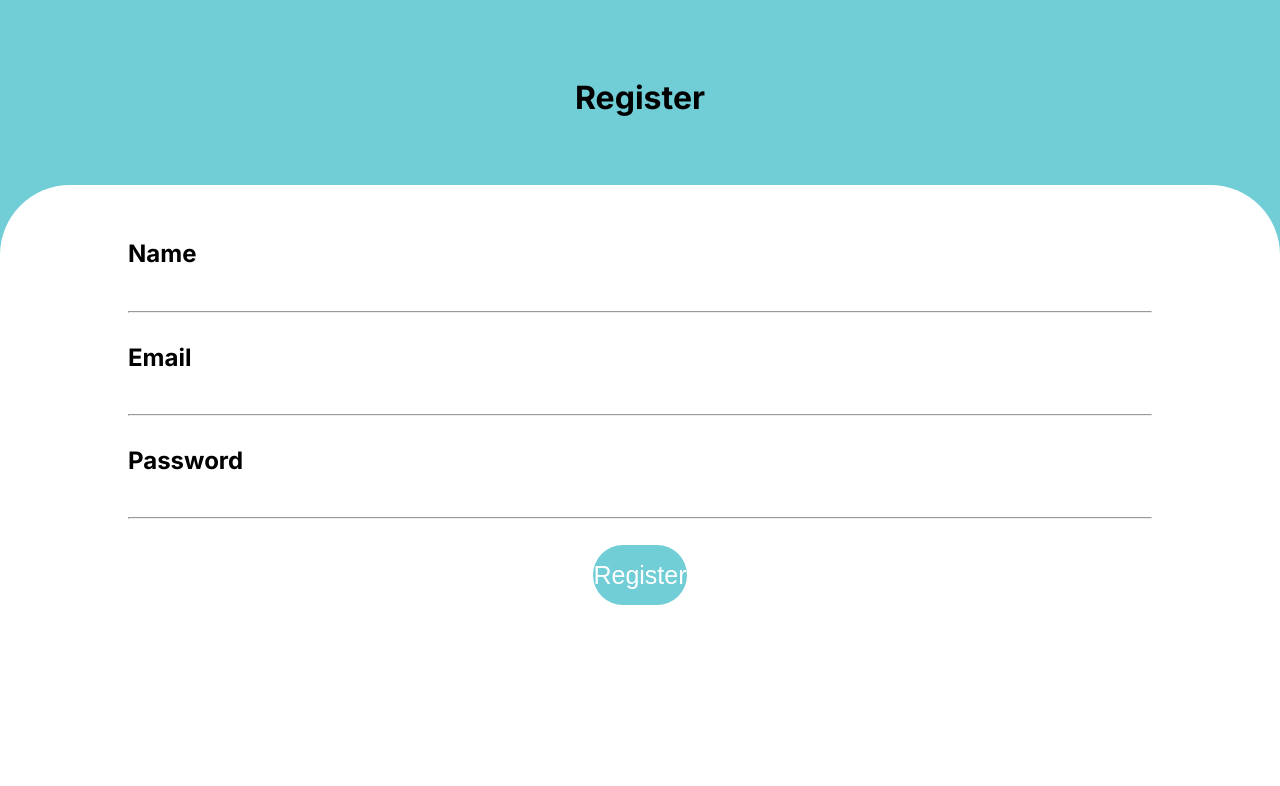
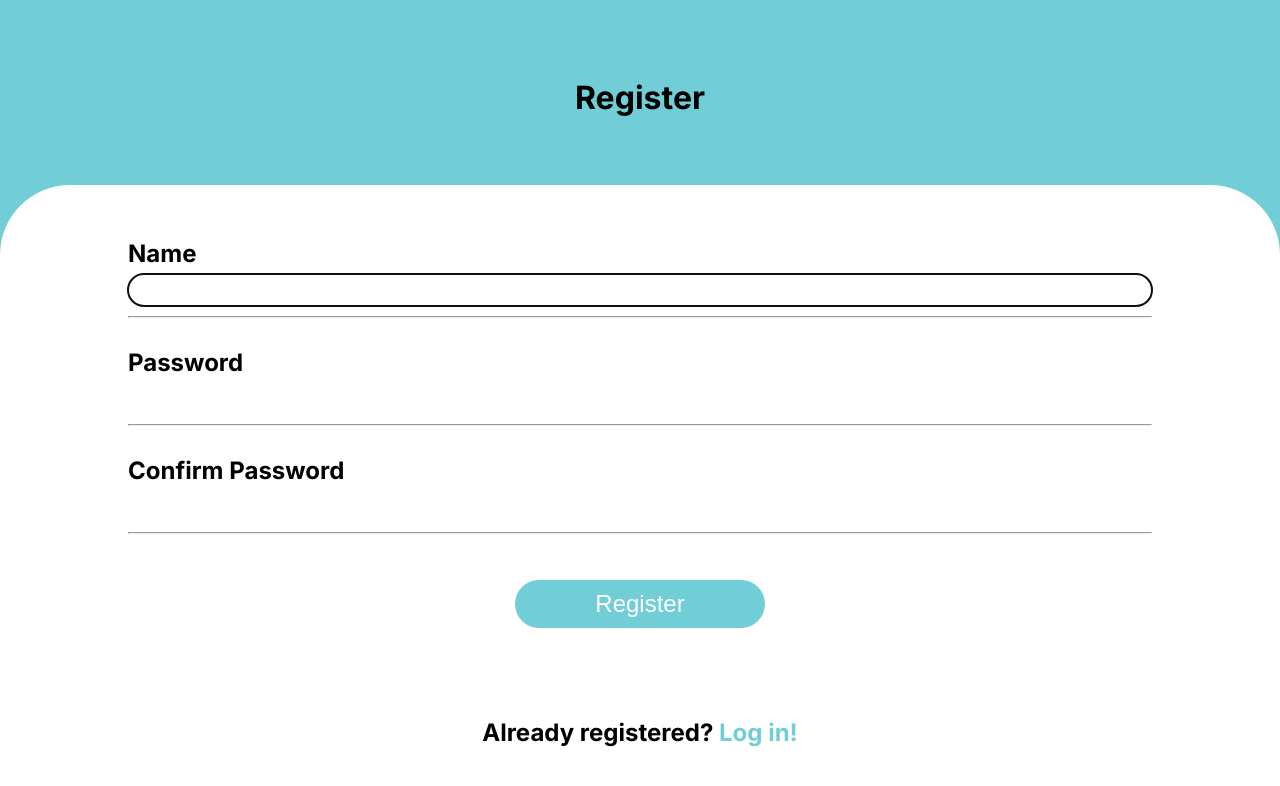
Before and after one commit to KaatWillems/bevisible, a React (Create React App) app: page /register in a window 1280 px wide. Shown: the top 786 px of the page. Built offline with nearby package versions, Linux system fonts and the light colour scheme.

Commit message:
register and login

```diff
--- a/src/components/Login.js
+++ b/src/components/Login.js
@@ -1,78 +1,111 @@
 import React from 'react';
 import Loginform from './features/Loginform'
-import { useState } from 'react';
+import { Link } from "react-router-dom";
+import { useRef, useState, useEffect } from 'react';
+
+
 
 
 
 const Login = () => {
 
-  const [loginform, setLoginform] = useState({
-    email:"",
-    password:""
-  })
+  const userRef = useRef();
+  const errRef = useRef();
+
+  const [user, setUser] = useState('');
+  const [pwd, setPwd] = useState('');
+  const [errMsg, setErrMsg] = useState('');
+  const [success, setSuccess] = useState(false);
 
 
-  const handleChange= event => {
-    event.preventDefault()
-    const target = event.target;
-    setLoginform({...loginform, [target.name]: target.value})
+  //set focus on this when component loads
+//   useEffect(() => {
+//     userRef.current.focus();
+// }, [])
 
-    console.log(target)
+  // empty out error messages if user or pw state is changed
+useEffect(() => {
+    setErrMsg('');
+}, [user, pwd])
 
-  }
+const handleSubmit = async (e) => {
+  e.preventDefault();
 
-  const handleSubmit = event => {
-    event.preventDefault();
-    console.log(loginform)
-  }
 
+  // BACKEND SHOULD BE LINKED HERE. with AXIOS? and then you can delete the below:
+  console.log(user, pwd);
+  setUser('');
+  setPwd('');
+  setSuccess(true);
+
+}
 
   return (
   	<>
+    {success ? (
+    <section className='success-login-page'>
+    <h1>You are logged in!</h1>
+    <br />
+    <p className='p-success'>
+      Your next step is to create a profile.
+      </p>
+      <br />
+      <button> <Link to="/newprofile" className='succes-create-profile-btn'>Create profile</Link> </button>
+      <p className='p-home'> <Link to="/">Already have a profile? Go explore the home page</Link> </p>
+
+    </section>
+
+    ) : (
 
     <div className='login-page'>
+
+    <p ref={errRef} className={errMsg ? "errmsg" : "offscreen"} >{errMsg}</p>
+
     <h1 className='login-text'> Login </h1>
 
     <div>
 
-    <form className="login-form flex flex-col">
+    <form onSubmit={handleSubmit} className="login-form flex flex-col">
 
 <div className="inner-label-wrap">
-      <label className="inner-label" for="email"></label>
+      <label className="inner-label" htmlFor="username"></label>
       <Loginform
       className="full-width"
-      type="email"
-      id="email"
-      placeholder="Email"
-      name="email"
-      value={loginform.email}
-      onChange={handleChange}
+      type="text"
+      id="username"
+      placeholder="Username"
+      name="username"
+      value={user}
+      onChange={(e) => setUser(e.target.value)}
       />
 
             <hr/>
 
     </div>
     <div className='inner-label-wrap'>
-      <label className="inner-label" for="password"></label>
+      <label className="inner-label" htmlFor="password"></label>
       <Loginform
       className="full-width"
       type="password"
       id="password"
       placeholder="Password"
       name="password"
-      value={loginform.password}
-      onChange={handleChange}  />
+      value={pwd}
+      onChange={(e) => setPwd(e.target.value)}
+      />
       <hr/>
 
     </div>
-    <button onClick={handleSubmit} className="password" type="submit" value="LOG IN"> Login </button>
-    <p className="inner-label user">New User? <a> Join us! </a> </p>
+    <button className="password" type="submit" value="LOG IN"> Login </button>
+
+    <p className="inner-label user">New user? <Link to="/register">Join us!</Link> </p>
+
      </form>
 
   </div>
 
     </div>
-
+    )}
     </>
   )
 }
--- a/src/components/Register.js
+++ b/src/components/Register.js
@@ -1,121 +1,174 @@
 import React from 'react';
 import Registerform from './features/Registerform'
-import { useState } from 'react';
+import { useState, useRef, useEffect } from 'react';
+import { Link } from 'react-router-dom'
+
+// to make difficult PW and usernames:
+const USER_REGEX = /^[A-z][A-z0-9-_]{3,23}$/;
+const PWD_REGEX = /^(?=.*[a-z])(?=.*[A-Z])(?=.*[0-9])(?=.*[!@#$%]).{8,24}$/;
+
 
 
 const Register = (props) => {
 
-   const [name, setName] = useState('');
-   const [email, setEmail] = useState('');
-   const [password, setPassword] = useState('');
+  const userRef =useRef();
+  const errRef = useRef();
 
-  // States for checking the errors
-  const [submitted, setSubmitted] = useState(false);
-  const [error, setError] = useState(false);
+  const [user, setUser] = useState('');
+  // to check the validation
+    const [validName, setValidName] = useState(false);
+    // for focus on input field:
+    const [userFocus, setUserFocus] = useState(false);
 
-  // Handling the name change
-  const handleName = (e) => {
-    setName(e.target.value);
-       setSubmitted(false);
-  };
+    const [pwd, setPwd] = useState('');
+    const [validPwd, setValidPwd] = useState(false);
+    const [pwdFocus, setPwdFocus] = useState(false);
 
-  // Handling the email change
-  const handleEmail = (e) => {
-    setEmail(e.target.value);
-    setSubmitted(false);
-  };
+    const [matchPwd, setMatchPwd] = useState('');
+    const [validMatch, setValidMatch] = useState(false);
+    const [matchFocus, setMatchFocus] = useState(false);
 
-  // Handling the password change
-  const handlePassword = (e) => {
-    setPassword(e.target.value);
-    setSubmitted(false);
-  };
+    const [errMsg, setErrMsg] = useState('');
+    const [success, setSuccess] = useState(false);
 
-  // Handling the form submission
-  const handleSubmit = (e) => {
+// set the focus on input when page loads:
+    useEffect(() => {
+      userRef.current.focus();
+  }, [])
+
+
+//applied to username, when we validate useraname. anytime it changes it will check the validation of the username:
+    useEffect(() => {
+      const result = USER_REGEX.test(user);
+      console.log(result);
+      console.log(user);
+      setValidName(result)
+    }, [user])
+
+    //useeffect for the password validation
+// with match will say if you have a valid match or not between the two entered passwords.
+    useEffect(() => {
+      const result = PWD_REGEX.test(pwd);
+      console.log(result);
+      console.log(pwd);
+      setValidPwd(result);
+      const match = pwd === matchPwd;
+     setValidMatch(match);
+  }, [pwd, matchPwd])
+
+// to display error message. each time user changes the above inputs, the error message will be emputy string again.
+  useEffect(() => {
+    setErrMsg('');
+}, [user, pwd, matchPwd])
+
+
+  const handleSubmit = async (e) => {
      e.preventDefault();
-    if (name === '' || email === '' || password === '') {
-      setError(true);
-    } else {
-      setSubmitted(true);
-      setError(false);
+    //  REST API NODE JS COMES HERE or do we need axios?
+    // this below then should be deleted:
+    console.log(user, pwd);
+    setSuccess(true);
   }
-  };
 
-   // Showing success message
-   const successMessage = () => {
-    return (
-      <div
-        className="success"
-        style={{
-          display: submitted ? '' : 'none',
-        }}>
-        <p>User {name} successfully registered.</p>
-      </div>
-    );
-  };
-  // Showing error message if error is true
-  const errorMessage = () => {
-    return (
-      <div
-        className="error"
-        style={{
-          display: error ? '' : 'none',
-        }}>
-        <p>Please enter all the fields</p>
-      </div>
-    );
-  };
+
 
   return (
   	<>
+    {success ? (
+      <section className='success-page'>
+        <h1>Succes!</h1>
+        <p> <Link to="/login" className='succes-log'> Log in</Link>  </p>
+        <br />
+      </section>
+    ) : (
+
+    <div className='login-page'>
+      <p ref={errRef} className={errMsg ? "errmsg" : "offscreen"}>{errMsg}</p>
+
+      <h1 className='login-text'> Register </h1>
 
 
-    <div className='login-page'>
-    <h1 className='login-text'> Register </h1>
-    {/* <Registerform
-     />  */}
      <div>
 
-    <form className="login-form flex flex-col">
+    <form className="login-form flex flex-col" onSubmit={handleSubmit}>
 
     <div className="inner-label-wrap">
-      <label className="inner-label" for="email">Name</label>
-      <input onChange={handleName} className="full-width" type="name" id="name" name="name" />
+      <label className="inner-label" htmlFor="username">Name</label>
+      <input
+      className="full-width"
+      type="text"
+      id="username"
+      // to set focus:
+      ref={userRef}
+      autoComplete="off"
+      // this ties the input to the user state:
+      onChange={(e) => setUser(e.target.value)}
+      name="username"
+      // for focus:
+      onFocus={() => setUserFocus(true)}
+      onBlur={() => setUserFocus(false)}
+      />
+
             <hr/>
+            {/* <p>Must begin with a letter</p> */}
 
        </div>
 
       <div className="inner-label-wrap">
-      <label className="inner-label" for="email">Email</label>
-      <input onChange={handleEmail} className="full-width" type="email" id="email" name="email"/>
+        <label className="inner-label" htmlFor="password">Password</label>
+        <input  className="full-width"
+        type="password"
+        id="password"
+        // on change ties to usestate
+        onChange={(e) => setPwd(e.target.value)}
+        onFocus={() => setPwdFocus(true)}
+        onBlur={() => setPwdFocus(false)}/>
               <hr/>
+              {/* if there is focus, show the directions, otherwise offscreen (=display none) */}
+              <p id="pwdnote" className={pwdFocus && !validPwd ? "instructions" : "offscreen"}>
 
+                              8 to 24 characters.<br />
+                              Must include uppercase and lowercase letters, a number and a special character.<br />
+                              Allowed special characters: !, @, #, $, %
+                          </p>
       </div>
+
+
     <div className='inner-label-wrap'>
-      <label className="inner-label" for="password">Password</label>
-      <input onChange={handlePassword} className="full-width" type="password" id="password" name="password" />
+        <label className="inner-label" htmlFor="confirm_pwd">Confirm Password</label>
+        <input className="full-width"
+        type="password"
+        id="confirm_pwd"
+        name="confirm_pwd"
+        onChange={(e) => setMatchPwd(e.target.value)}
+        value={matchPwd}
+        required
+        onFocus={() => setMatchFocus(true)}
+        onBlur={() => setMatchFocus(false)}/>
       <hr/>
-
+      <p id="confirmnote" className={matchFocus && !validMatch ? "instructions" : "offscreen"}>
+      Must match the first password input field.
+      </p>
     </div>
 
 
 
-    <button onClick={handleSubmit} className="password" type="submit" value="Register"> Register </button>
+    <button  disabled={!validName || !validPwd || !validMatch ? true : false} className="password" type="submit" value="Register"> Register </button>
+
+    <p className="inner-label user">Already registered? <Link to="/login"> Log in!</Link> </p>
+
+
+
 
      </form>
- {/* Calling to the methods */}
- <div className="messages">
-        {errorMessage()}
-        {successMessage()}
-    </div>
+
 
   </div>
 
 
 
     </div>
-
+    )}
 
 
 
@@ -124,3 +177,125 @@ const Register = (props) => {
 }
 
 export default Register;
+
+// const Register = (props) => {
+
+//   const [name, setName] = useState('');
+//   const [email, setEmail] = useState('');
+//   const [password, setPassword] = useState('');
+
+//  // States for checking the errors
+//  const [submitted, setSubmitted] = useState(false);
+//  const [error, setError] = useState(false);
+
+//  // Handling the name change
+//  const handleName = (e) => {
+//    setName(e.target.value);
+//       setSubmitted(false);
+//  };
+
+//  // Handling the email change
+//  const handleEmail = (e) => {
+//    setEmail(e.target.value);
+//    setSubmitted(false);
+//  };
+
+//  // Handling the password change
+//  const handlePassword = (e) => {
+//    setPassword(e.target.value);
+//    setSubmitted(false);
+//  };
+
+//  // Handling the form submission
+//  const handleSubmit = (e) => {
+//    e.preventDefault();
+//    if (name === '' || email === '' || password === '') {
+//      setError(true);
+//    } else {
+//      setSubmitted(true);
+//      setError(false);
+//    }
+//  };
+
+//   // Showing success message
+//   const successMessage = () => {
+//    return (
+//      <div
+//        className="success"
+//        style={{
+//          display: submitted ? '' : 'none',
+//        }}>
+//        <p>User {name} successfully registered.</p>
+//      </div>
+//    );
+//  };
+//  // Showing error message if error is true
+//  const errorMessage = () => {
+//    return (
+//      <div
+//        className="error"
+//        style={{
+//          display: error ? '' : 'none',
+//        }}>
+//        <p>Please enter all the fields</p>
+//      </div>
+//    );
+//  };
+
+//  return (
+//    <>
+
+
+//    <div className='login-page'>
+//    <h1 className='login-text'> Register </h1>
+//    {/* <Registerform
+//     />  */}
+//     <div>
+
+//    <form className="login-form flex flex-col">
+
+//    <div className="inner-label-wrap">
+//      <label className="inner-label" for="email">Name</label>
+//      <input onChange={handleName} className="full-width" type="name" id="name" name="name" />
+//            <hr/>
+
+//    </div>
+
+// <div className="inner-label-wrap">
+//      <label className="inner-label" for="email">Email</label>
+//      <input onChange={handleEmail} className="full-width" type="email" id="email" name="email"/>
+//            <hr/>
+
+//    </div>
+//    <div className='inner-label-wrap'>
+//      <label className="inner-label" for="password">Password</label>
+//      <input onChange={handlePassword} className="full-width" type="password" id="password" name="password" />
+//      <hr/>
+
+//    </div>
+
+
+
+//    <button onClick={handleSubmit} className="password" type="submit" value="Register"> Register </button>
+
+//     </form>
+// {/* Calling to the methods */}
+// <div className="messages">
+//        {errorMessage()}
+//        {successMessage()}
+//    </div>
+
+//  </div>
+
+
+
+//    </div>
+
+
+
+
+//    </>
+//  )
+// }
+
+// export default Register;
--- a/src/components/features/Loginform.js
+++ b/src/components/features/Loginform.js
@@ -1,6 +1,6 @@
 import React from 'react';
 
-const Loginform = ({ className, type, id, placeholder, name, value, onChange  }) => {
+const Loginform = ({ className, type, id,  placeholder, name, value, onChange  }) => {
   return (
 
 				<input
--- a/src/index.css
+++ b/src/index.css
@@ -295,6 +295,7 @@ button {
 
  .profile-tag {
    padding:0.4rem 1rem;
+
  }
 
 /* ============================ 8. PAGES ============================ */
@@ -303,6 +304,26 @@ button {
 
 
 
+.offscreen {
+  display:none;
+}
+
+.success-page{
+  display:flex;
+  flex-direction: column;
+  align-items: center;
+  justify-items: center;
+  margin-top:200px;
+  background-color: var(--clr-blue);
+  color:white;
+  margin-bottom:200px;
+
+}
+
+.succes-log {
+  color: white !important;
+  font-weight: 600;
+}
 /* ============================ 8.2. Login page ============================ */
 
 
@@ -325,10 +346,15 @@ margin-bottom: 70px;
 }
 .inner-label-wrap input {
   padding-top: 1.3em;
+  height: 2rem;
+  padding-left:10px;
+  margin-bottom:10px;
+  font-size:1rem;
 }
-.inner-label-wrap input::placeholder {
-  opacity:0;
-}
+/* .inner-label-wrap input::placeholder {
+   opacity:0;
+
+} */
 
 .login-form {
 padding-top: 50px;
@@ -357,9 +383,11 @@ margin-bottom: 10px;
   transform-origin: 0 0;}
 
  button.password {
-  height: 60px;
-font-size: 25px;
+  /* height: 60px; */
+font-size: 1.5rem;
 margin-bottom:70px;
+padding: 0.6rem 5rem;
+margin-top:20px;
 
 }
 
@@ -369,6 +397,46 @@ margin-bottom:70px;
   border: none;
   text-align: center;
 
+}
+
+
+.success-login-page {
+  background-color:var(--clr-blue);
+  min-height: 100vh;
+  min-width: 100vw;
+  display: flex;
+  flex-direction: column;
+  align-items: center;
+  margin-right:20px;
+  color:white;
+  font-size: 1rem;
+
+}
+
+.success-login-page>h1{
+  margin-top:100px;
+}
+
+.succes-create-profile-btn {
+  background-color: white !important;
+  color: var(--clr-blue) !important;
+  border-radius:30px;
+  padding: 0.7rem 2.5rem;
+  font-size:1rem;
+  font-weight: bold;
+
+
+
+}
+
+
+.p-success {
+  margin-bottom:25px;
+}
+
+.p-home {
+  margin-top:30px;
+  color:white !important;
 }
 
 /* ============================ 8.3. Detailed profile page ============================ */
```
Also changed, not shown: src/components/user.json (added, +7 -0 lines). Lines whose indentation alone changed are shown as unchanged.
